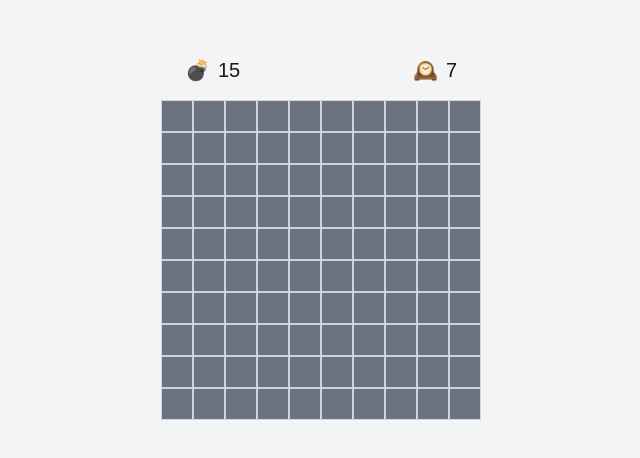
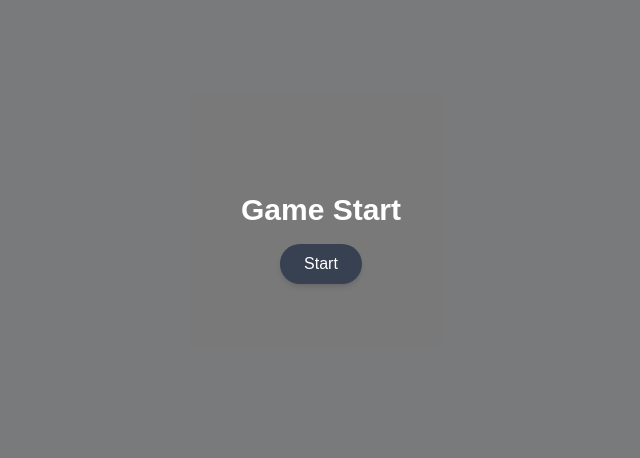
Before and after one commit to s1f10210273/minesweeper, a Next.js app: page / in a window 1280 px wide. Shown: the part 162-620 px from the top of the page, without its empty margins (319-959 px from the left). Built offline with nearby package versions, Linux system fonts and the light colour scheme.

Commit message:
ゲームスタートボタンを追加

```diff
--- a/components/board.tsx
+++ b/components/board.tsx
@@ -24,6 +24,7 @@ export default function Board({ row, col, mines }: BoardProps) {
   const [gameData, setGameData] = useState<GameData | null>(null);
   const [startTime, setStartTime] = useState<number | null>(null); // ゲーム開始時間
   const [elapsedTime, setElapsedTime] = useState<number>(0); // 経過時間
+  const [isStart, setIsStart] = useState(false);
 
   useEffect(() => {
     // 右クリックを無効にするイベントリスナー
@@ -53,9 +54,6 @@ export default function Board({ row, col, mines }: BoardProps) {
       numOfMines: mines,
       numOfFlags: mines,
     });
-
-    // ゲーム開始時間を記録
-    setStartTime(Date.now());
 
     // eslint-disable-next-line react-hooks/exhaustive-deps
   }, []);
@@ -193,12 +191,21 @@ export default function Board({ row, col, mines }: BoardProps) {
     window.location.href = '/';
   };
 
+  const handleStart = () => {
+    setIsStart(!isStart);
+
+    // ゲーム開始時間を記録
+    setStartTime(Date.now());
+  };
+
   if (!gameData) {
     return <Loading />;
   }
 
   return (
     <div className="min-h-screen flex flex-col items-center justify-center p-4 bg-gray-100">
+      {isStart ? (
+        <>
           <div className="px-6 grid grid-cols-2 gap-4 w-full max-w-xs mx-auto mb-4 text-xl">
             {/* 地雷数 */}
             <div className="flex items-center space-x-2">
@@ -234,12 +241,14 @@ export default function Board({ row, col, mines }: BoardProps) {
           </div>
 
           {/* ゲーム情報 */}
-      {(gameData.gameStatus === 'win' || gameData.gameStatus === 'lose') && (
+          {(gameData.gameStatus === 'win' ||
+            gameData.gameStatus === 'lose') && (
             <div className="absolute inset-0 bg-black bg-opacity-50 z-10"></div>
           )}
           {/* ステータスメッセージ */}
           <div className="absolute top-1/2 left-1/2 transform -translate-x-1/2 -translate-y-1/2 z-20 text-white text-center">
-        {(gameData.gameStatus === 'win' || gameData.gameStatus === 'lose') && (
+            {(gameData.gameStatus === 'win' ||
+              gameData.gameStatus === 'lose') && (
               <>
                 <p className="text-3xl font-semibold mb-4">
                   {gameData.gameStatus === 'win' ? 'You Win!' : 'Game Over!'}
@@ -254,6 +263,25 @@ export default function Board({ row, col, mines }: BoardProps) {
               </>
             )}
           </div>
+        </>
+      ) : (
+        <>
+          <div className="absolute inset-0 bg-black bg-opacity-50 z-10"></div>
+
+          <div className="absolute top-1/2 left-1/2 transform -translate-x-1/2 -translate-y-1/2 z-20 text-white text-center">
+            <>
+              <p className="text-3xl font-semibold mb-4">Game Start</p>
+              {/* リセットボタン */}
+              <button
+                className="bg-gray-700 text-white py-2 px-6 rounded-full shadow-md"
+                onClick={handleStart}
+              >
+                Start
+              </button>
+            </>
+          </div>
+        </>
+      )}
     </div>
   );
 }
```
Lines whose indentation alone changed are shown as unchanged.
